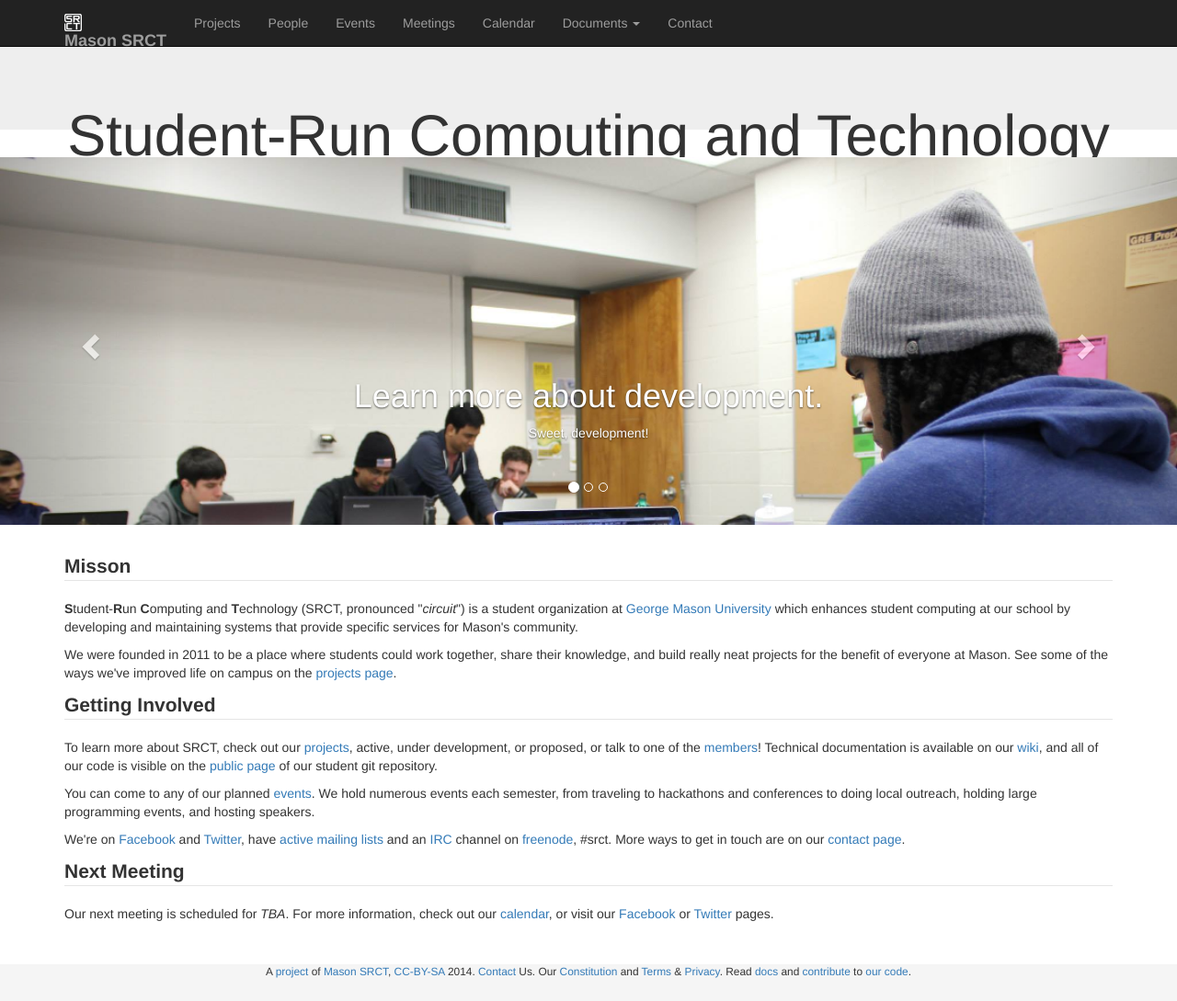
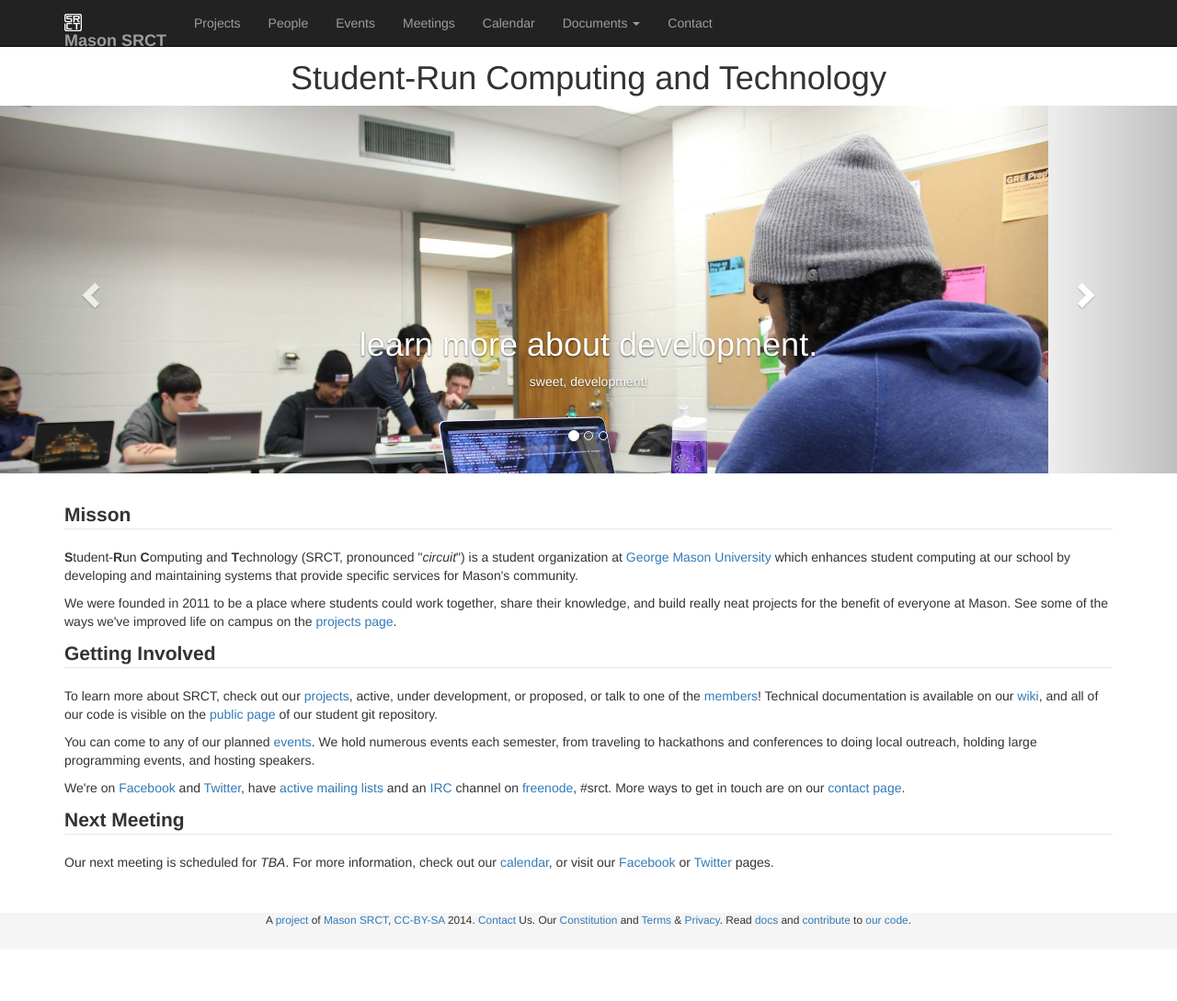
Before and after one commit to srct/srctweb, a Python web app: template srctweb/website/templates/index.html in a window 1280 px wide. Shown: the whole page at 92% size. After the commit the page ends 1008 px from the top, so only its background shows below. Run offline with Jinja, Linux system fonts and the light colour scheme; the template is opened without the code that fills it, so the values that code supplies are empty; some libraries are stand-ins or nearby versions.

Commit message:
I hate life.

```diff
--- a/srctweb/website/static/css/style.css
+++ b/srctweb/website/static/css/style.css
@@ -22,8 +22,11 @@
   height: 40px;
   background-color: #f5f5f5;
 }
-.jumbostyle{
-  height:50px;
+.carousel-background2 {
+  background: url(/static/img/2013firstmeet_large.png) no-repeat;
+  width: 100%;
+  background-position: center;
+  background-size: cover;
 }
 .carousel {
   height: 400px;
@@ -36,9 +39,9 @@
 .carousel .item {
   height: 400px;
 }
-.carousel-inner > .item > img {
+/* .carousel-inner > .item > img {
   width: 100%;
-}
+}*/
 .transparency {
   background-color: rgba(256,256,256,0.6);
   border-radius: 5px;
--- a/srctweb/website/templates/index.html
+++ b/srctweb/website/templates/index.html
@@ -6,43 +6,54 @@
 
 {% block jumbotron %}
 
-<div class="jumbotron jumbostyle">
+<div class="row">
   <div class="text-center">
     <h1>Student-Run Computing and Technology</h1>
   </div>
 </div>
 
 <div id="SRCTCarousel" class="carousel slide" data-ride="carousel">
+
   <ol class="carousel-indicators">
     <li data-target="#SRCTCarousel" data-slide-to="0" class="active"></li>
     <li data-target="#SRCTCarousel" data-slide-to="1"></li>
     <li data-target="#SRCTCarousel" data-slide-to="2"></li>
   </ol>
+
   <div class="carousel-inner">
 
     <div class="item active">
       <img src="/static/img/renfredhaxxor_large.png" alt="First slide">
-      <div class="carousel-caption">
-        <h1>Learn more about development.</h1>
-	<p>Sweet, development!</p>
+      <div class="container">
+        <div class="carousel-caption hidden-xs">
+          <h1>learn more about development.</h1>
+          <p>sweet, development!</p>
+        </div>
       </div>
     </div>
 
     <div class="item">
-      <img src="/static/img/2013firstmeet_large.png" alt="Second slide">
-      <div class="carousel-caption">
-        <h1>Meet tons of great people.</h1>
-	<p>Because we're cool.</p>
+      <!-- <img src="/static/img/2013firstmeet_large.png" alt="Second slide"> -->
+      <div class="carousel-background2">
+      <div class="container">
+        <div class="carousel-caption hidden-xs">
+          <h1>Meet tons of great people.</h1>
+          <p>Because we're cool.</p>
+        </div>
+      </div>
       </div>
     </div>
 
     <div class="item">
       <img src="/static/img/bradhaxxor_large.png" alt="Third slide">
-      <div class="carousel-caption">
-        <h1>Even work on hardware.</h1>
-	<p>Yeah, hardware's pretty cool.</p>
+      <div class="container">
+        <div class="carousel-caption hidden-xs">
+          <h1>Even work on hardware.</h1>
+          <p>Yeah, hardware's pretty cool.</p>
+        </div>
       </div>
     </div>
+
   </div>
 
   <a class="left carousel-control" href="#SRCTCarousel" data-slide="prev"><span class="glyphicon glyphicon-chevron-left"></span></a>
```
